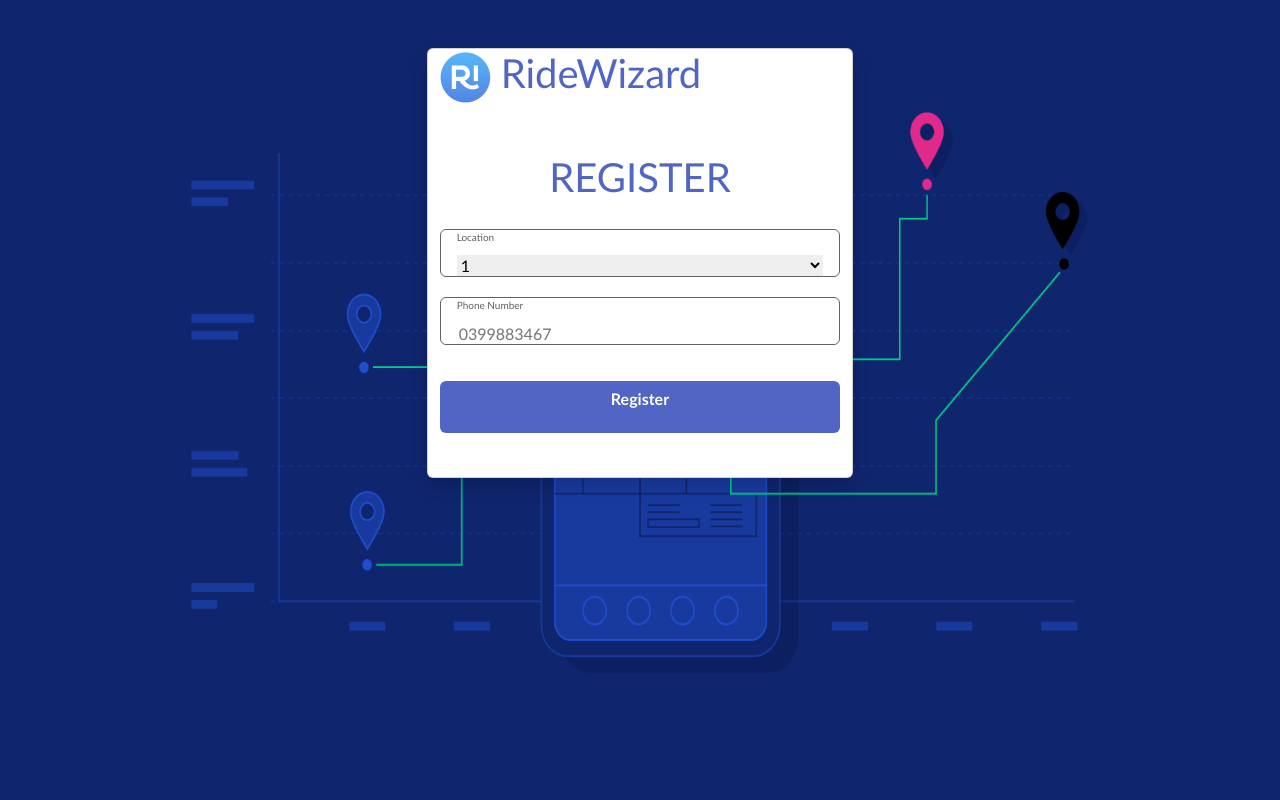
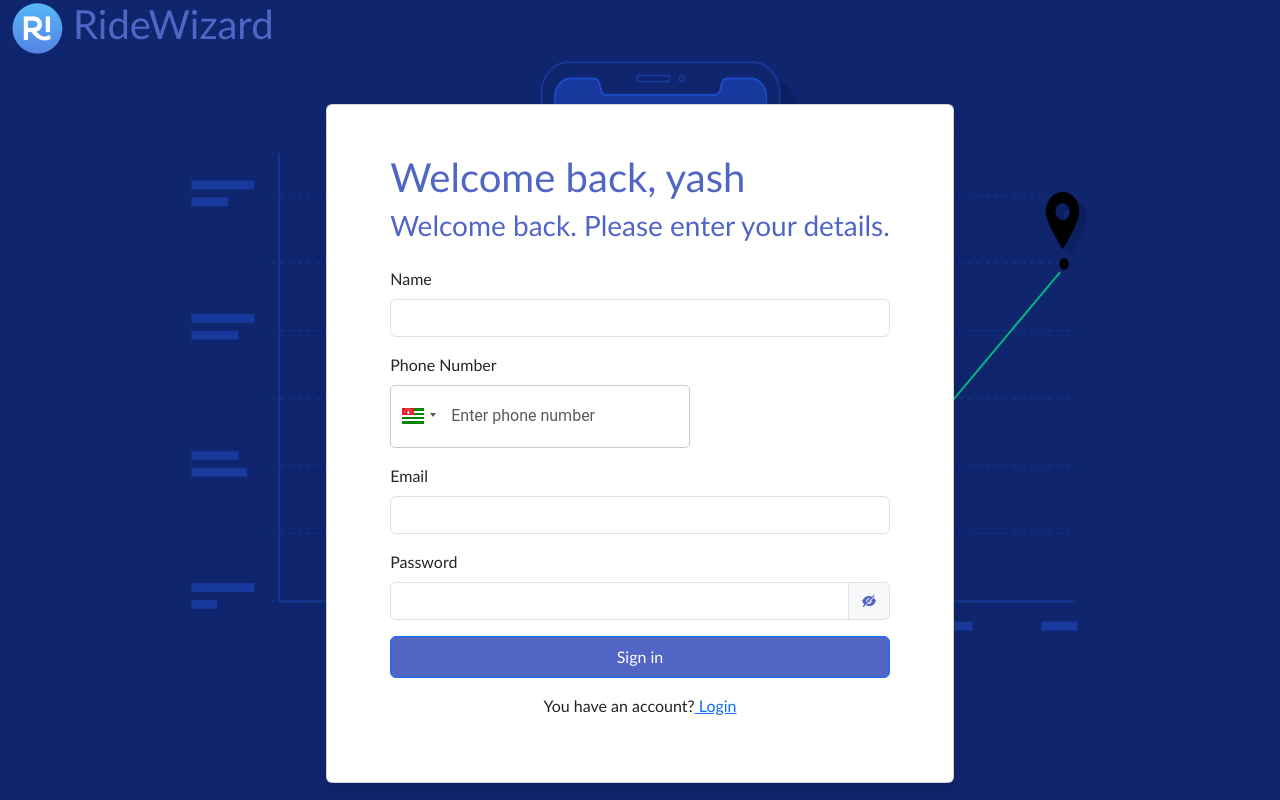
Before and after one commit to DuongBaoqqq/PBL7-Frontend, a React (Create React App) app: page /register in a window 1280 px wide. Built offline with nearby package versions, Linux system fonts and the light colour scheme.

Commit message:
fix: ui register

```diff
--- a/package.json
+++ b/package.json
@@ -16,8 +16,10 @@
     "react-dom": "^18.2.0",
     "react-icons": "^4.11.0",
     "react-otp-input": "^3.0.4",
+    "react-phone-input-2": "^2.15.1",
+    "react-phone-number-input": "^3.3.7",
     "react-router-dom": "^6.15.0",
-    "react-scripts": "5.0.1",
+    "react-scripts": "^5.0.1",
     "web-vitals": "^2.1.4"
   },
   "scripts": {
--- a/src/App.css
+++ b/src/App.css
@@ -38,7 +38,7 @@
 }
 
 .bg-img {
-    background-image: url(/background_ridewizard.png);
+    background-image: url(../public/background_ridewizard.png);
     background-size: 100% 100%;
     /* background-size: cover; */
     background-repeat: no-repeat;
--- a/src/pages/Register/Register.jsx
+++ b/src/pages/Register/Register.jsx
@@ -1,92 +1,137 @@
-import React from "react";
-import "./style.css";
-import Logo from "../../components/Logo";
-import { useState } from "react";
+
+import React, { useEffect } from 'react';
+import './style.css'
+import { AiFillEyeInvisible } from 'react-icons/ai';
+import { useState } from 'react';
+import { Link, useNavigate } from 'react-router-dom';
+import Account from '../../services/Account';
+import PhoneInput from 'react-phone-input-2'
+// import 'react-phone-input-2/lib/style.css'
+
+import 'react-phone-input-2/lib/bootstrap.css'
 function Register() {
-    const [phoneNumber, setPhoneNumber] = useState("");
-  const [warning, setWarning] = useState(null);
-    const regex = /^[0-9]+$/
-    const handleChange = (event) => {
-        let value = event.target.value;
-        if (regex.test(value)) {
-            if (value.length < 11) {
-                setPhoneNumber(value);
-                setWarning(null);
+    const navigate = useNavigate()
+    const [email, setEmail] = useState('');
+    const [password, setPassword] = useState('');
+    const [isEmail, setIsEmail] = useState(true);
+    const [isPassword, setIsPassword] = useState(true);
+    const [isShowPassword, setIsShowPassword] = useState(false);
+    const [phoneNumber, setPhoneNumber] = useState()
+    const emailRegex = /^[a-zA-Z0-9._-]+@gmail\.com$/;
+
+    function handleChangeEmail(event) {
+        setEmail(event.target.value)
+    }
+    function handleChangePassword(event) {
+        setPassword(event.target.value)
+    }
+
+    const checkEmail = () =>{
+        if (!isEmail) {
+            return (
+                <>
+                    <p className="text-danger">Email is not valid</p>
+                </>
+            );
+        } else {
+            return (<><div></div></>)
+        }
+    }
+    const checkPassword = () => {
+        if (!isPassword) {
+            return (<>
+                <p className="text-danger">Password/Email is not valid</p>
+            </>)
+        }
+    }
+    // useEffect(() => {
+
+    // },[isEmail,isPassword])
+    const handleOnSubmit = async (e) => {
+        e.preventDefault();
+        if (emailRegex.test(email)) {
+            setIsEmail(true);
         }
         else {
-            setWarning("Sai sdt roy");
+            setEmail(false);
+            return;
         }
+        let res = await Account.signIn(email, password, isEmail===true?"email":"orther");
+        if (res.status === 200) {
+            setIsPassword(true)
+            navigate("/home")
         }
         else {
-            setWarning("Sai sdt roy");
+            setIsPassword(false)
+        }
+        // console.log(res.data);
     }
 
-    }
-    const notification = () => {
-        if (!warning === null) {
-            return (
-                <div></div>
-            )
-        }
-        else {
-            return (
-                <>
-                    <p>{warning}</p>
-                </>
-            )
-        }
+    const handleShowHidePassword = () =>{
+        setIsShowPassword(!isShowPassword);
     }
 
     return (
         <>
-      <div className="row ">
-        <div className="col-4">
+            <div className=' '>
+                <div className='flex align-start direction-column'>
+                    <div className='flex'>
+                        <img src="./logo.png" alt="" />
+                        <h1 className='color'>RideWizard</h1>
                     </div>
-        <div className="flex justify-center responsive-div col-4 mt-5 pb-4 card shadow">
-          <form action="" className="w-100">
-            <Logo />
+                    {/* <img src="./login.png" alt="" className='w-100 ml-110'/> */}
+                </div>
+                <div clasName='row'>
+                    <div className = "col-3"></div>
+                    <div className='flex justify-center bg-white container-sm card vh-50 my-5 shadow col-6'>
+                        <form action="" className='my-5'>
+                            <div className='mb-4'>
+                                <h1 className='color' >Welcome back, yash</h1>
+                                <h3 className='color'>Welcome back. Please enter your details.</h3>
+                            </div>
+                            <div>
 
-            <div className="flex justify-center">
-              <h1 className="color mt-5">REGISTER</h1>
                             </div>
-            <div className="flex mx-20 direction-column align-start border-1 rounder-6 px-3">
-              <label htmlFor="email " className="text-color text-size">
-                Location
-              </label>
-              <select
-                name="location"
-                id="location"
-                className="w-100 fontsize-16 border-none outline-none"
-              >
-                <option value="">1</option>
-                <option value="">2</option>
-                <option value="">3</option>
-              </select>
+                            <div className="mb-3">
+                                <label for="name" className="form-label">Name</label>
+                                <input type="name" className="form-control" id="emanameil" onChange={handleChangeEmail}/>
                             </div>
-            <div className="flex direction-column align-start  border-1 rounder-6 px-3">
-              <label htmlFor="phone" className="text-color text-size">
-                Phone Number
-              </label>
-              <input
-                type="text"
-                id="phone"
-                onChange={handleChange}
-                className=" flex-grow outline-none border-none w-95 fontsize-16"
-                placeholder="0399883467"
+                            <div className="mb-3">
+                                <label for="phNo" className="form-label">Phone Number</label>
+                                <PhoneInput
+                                  placeholder="Enter phone number"
+                                  value={phoneNumber}
+                                  onChange={setPhoneNumber}
+                                  containerClass="my-container-class"
+                                  inputClass="my-input-class"
                                 />
                             </div>
-            {notification()}
-            <button
-              type="submit"
-              className="w-100 bg border-none btn rounder-6 mx-20 text-white hover:bg px-3 btn-primary">
-              <p>
-                <b>Register</b>
-              </p>
-            </button>
+                            <div className="mb-3">
+                                <label for="email" className="form-label">Email</label>
+                                <input type="email" className="form-control" id="email" aria-describedby="emailHelp" onChange={handleChangeEmail}/>
+                                {checkEmail()}
+                            </div>
+                            <div className="mb-3">
+                                <label for="password" className="form-label">Password</label>
+                                <div className="input-group mb-3">
+                                    <input type={isShowPassword?"text":"password"} className="form-control"  id="password"  onChange={handleChangePassword}/>
+                                    <span className="input-group-text" id="basic-addon2" onClick={handleShowHidePassword}><AiFillEyeInvisible className='color-icon'/></span>
+                                    {checkPassword()}
+                                </div>
+                            </div>
+
+                            <div className='mb-3'>
+                                <button type="submit" className="bg btn btn-primary col-12 py-2" onClick={handleOnSubmit}>Sign in</button>
+                            </div>
+                            <div className='flex justify-center'>
+                                <p>You have an account?<Link to="/"> Login</Link></p>
+                            </div>
                         </form>
                     </div>
-        <div className="col-4"></div>
+                    <div className="col-3"></div>
                 </div>
+            </div>
+
         </>
     );
 }
```
Also changed, not shown: 1 other file (tests, documents, lock files or other folders). Lines whose indentation alone changed are shown as unchanged.
